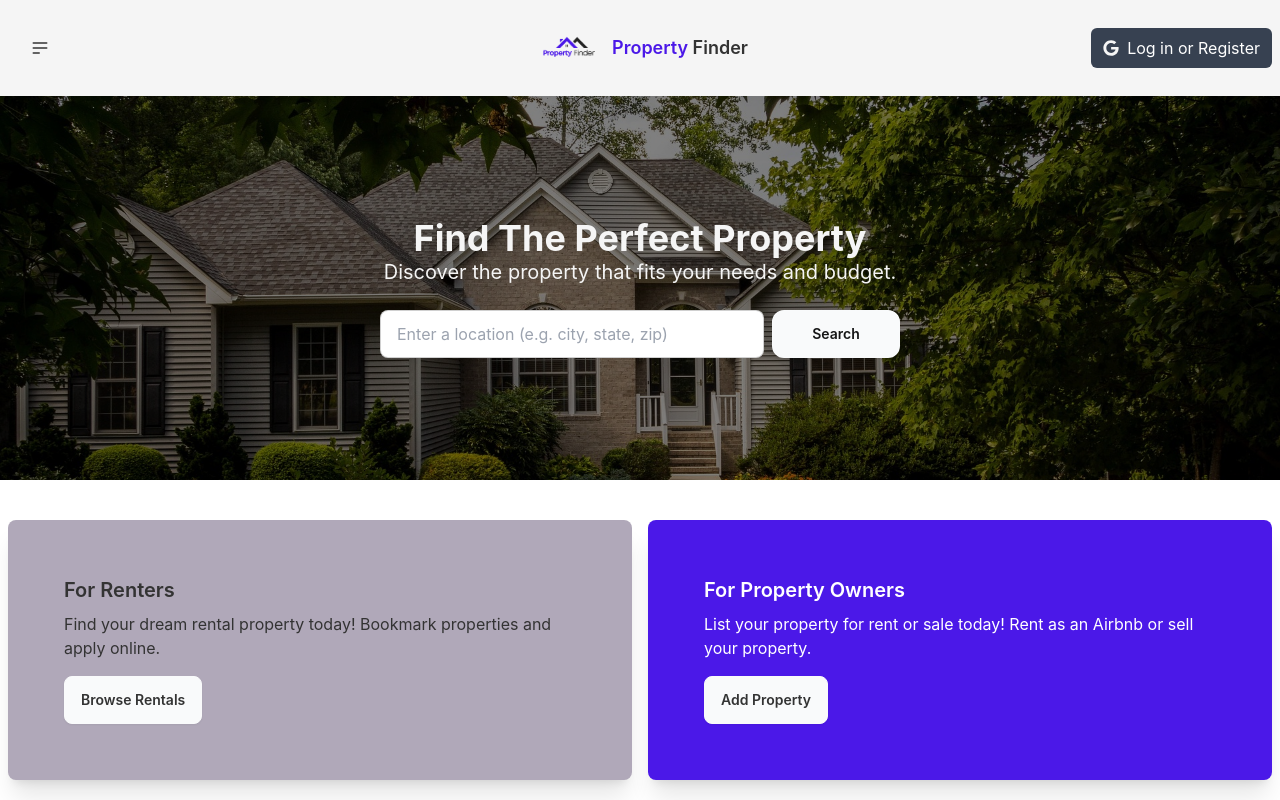
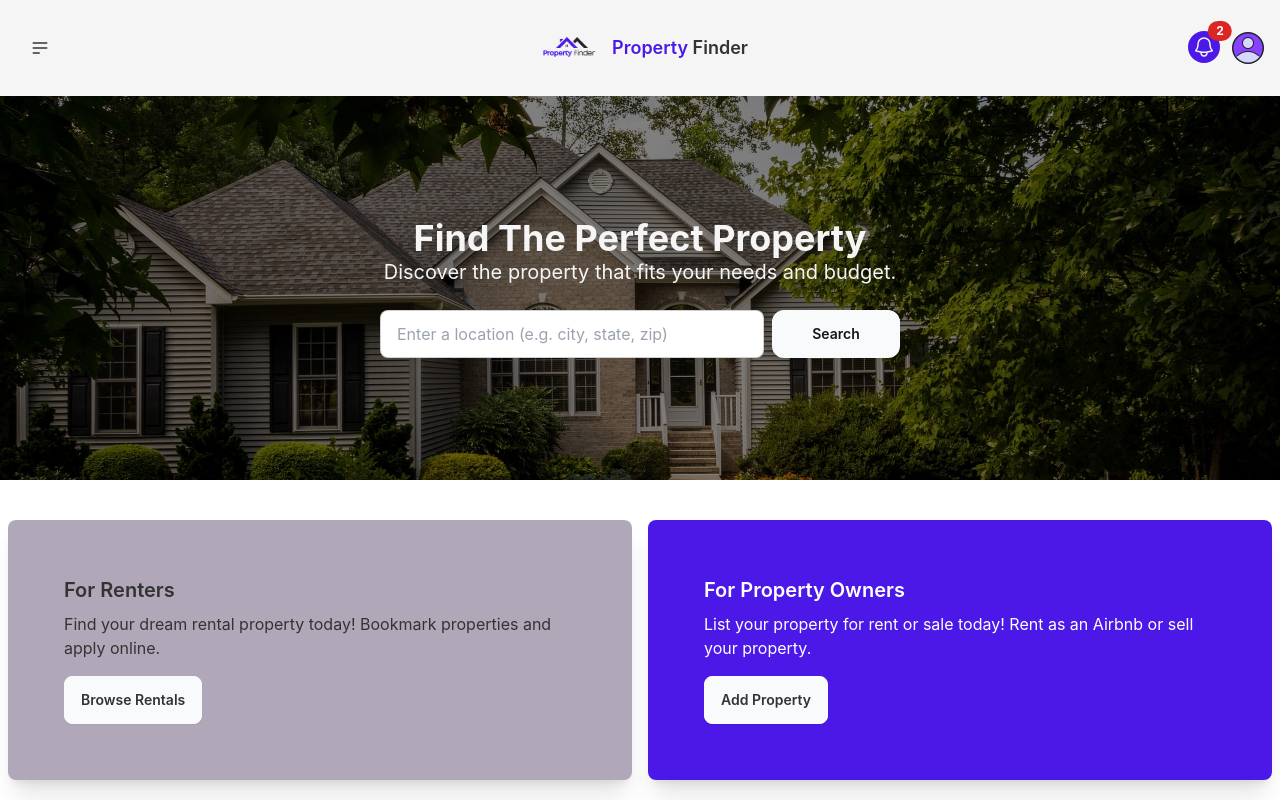
Before and after one commit to Vkscoma/next-project, a Next.js app in the folder Real-Estate-Project/: page / in a window 1280 px wide. Shown: the top 800 px of the page. Built offline with nearby package versions, Linux system fonts and the light colour scheme.

Commit message:
Fixing Nav icons when logged in

```diff
--- a/Real-Estate-Project/components/Navbar.tsx
+++ b/Real-Estate-Project/components/Navbar.tsx
@@ -10,7 +10,7 @@ import { FaGoogle } from "react-icons/fa";
 const Navbar = () => {
   const [isMenuOpen, setIsMenuOpen] = useState(false);
   const [isUserMenuOpen, setIsUserMenuOpen] = useState(false);
-  const [isLoggedIn, setIsLoggedIn] = useState(false); // Assume this state determines if the user is logged in or not
+  const [isLoggedIn, setIsLoggedIn] = useState(true); // Assume this state determines if the user is logged in or not
 
   const pathname = usePathname();
 
@@ -125,7 +125,7 @@ const Navbar = () => {
             <Link href="/messages" className="relative group">
               <button
                 type="button"
-                className="relative rounded-full bg-primary p-1 text-light hover:text-accent_dark focus:outline-none focus:ring-2 focus:ring-white focus:ring-offset-2 focus:ring-offset-gray-800 transition-all ease-in-out duration-200"
+                className="relative rounded-full bg-primary p-1 text-light hover:shadow-lg hover:shadow-dark focus:outline-none focus:ring-2 focus:ring-white focus:ring-offset-2 focus:ring-offset-gray-800 transition-all ease-in-out duration-200"
               >
                 <span className="absolute -inset-1.5"></span>
                 <span className="sr-only">View notifications</span>
@@ -153,7 +153,7 @@ const Navbar = () => {
               <div className="custom--container">
                 <button
                   type="button"
-                  className="relative flex rounded-full bg-gray-800 text-sm focus:outline-none focus:ring-2 focus:ring-white focus:ring-offset-2 focus:ring-offset-gray-800 hover:shadow-lg hover:shadow-black transition-all ease-in-out duration-200"
+                  className="relative flex rounded-full bg-gray-800 text-sm focus:outline-none focus:ring-2 focus:ring-white focus:ring-offset-2 focus:ring-offset-gray-800 hover:shadow-lg hover:shadow-dark transition-all ease-in-out duration-200"
                   id="user-menu-button"
                   aria-expanded="false"
                   aria-haspopup="true"
@@ -181,7 +181,7 @@ const Navbar = () => {
               >
                 <Link
                   href="/profile.html"
-                  className="block px-4 py-2 text-sm text-gray-700"
+                  className="block px-4 py-2 text-sm text-gray-700 hover:bg-gray-100"
                   role="menuitem"
                   tabIndex={-1}
                   id="user-menu-item-0"
@@ -190,7 +190,7 @@ const Navbar = () => {
                 </Link>
                 <Link
                   href="/saved-properties.html"
-                  className="block px-4 py-2 text-sm text-gray-700"
+                  className="block px-4 py-2 text-sm text-gray-700 hover:bg-gray-100"
                   role="menuitem"
                   tabIndex={-1}
                   id="user-menu-item-2"
@@ -198,10 +198,10 @@ const Navbar = () => {
                   Saved Properties
                 </Link>
                 <button
-                  className="block px-4 py-2 text-sm text-gray-700"
+                  className="block px-4 py-2 w-full text-left text-sm text-gray-700 hover:bg-gray-100"
                   role="menuitem"
                   tabIndex={-1}
-                  id="user-menu-item-2"
+                  id="user-menu-item-3"
                 >
                   Sign Out
                 </button>
```
